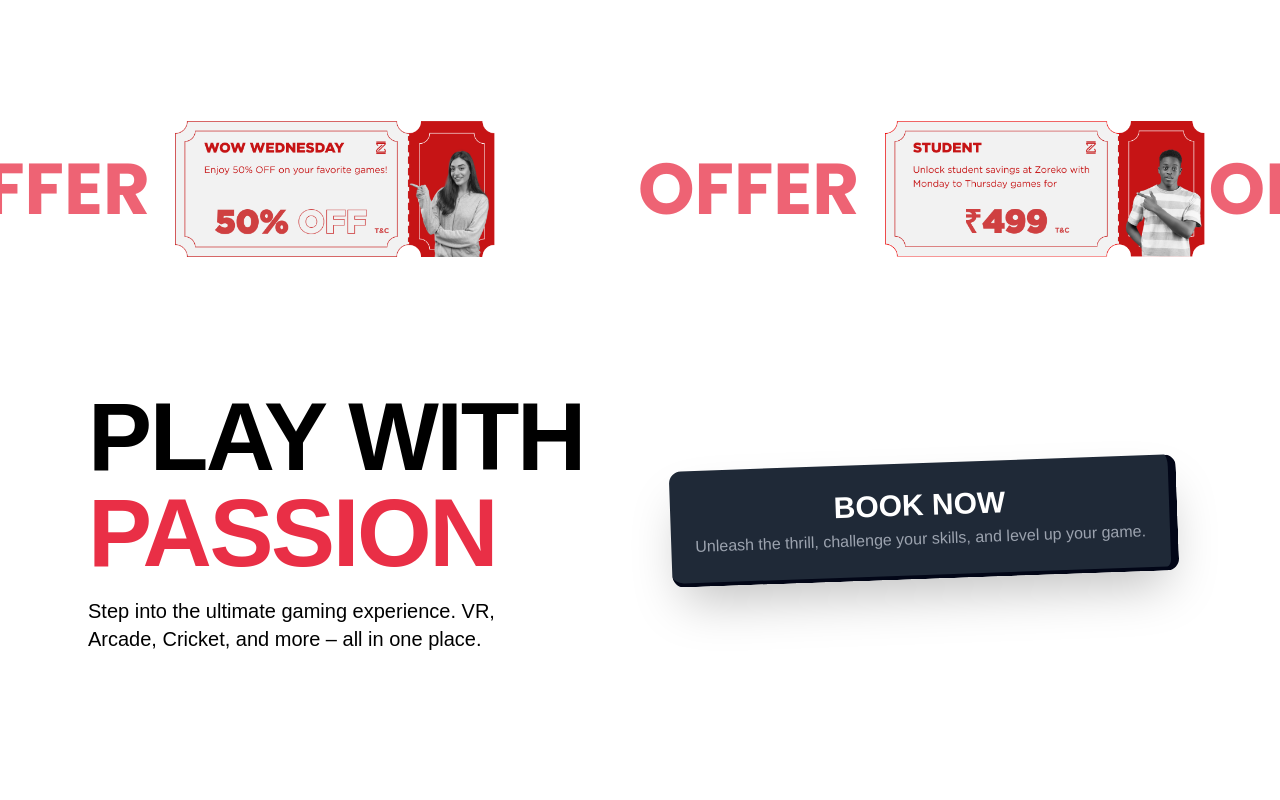
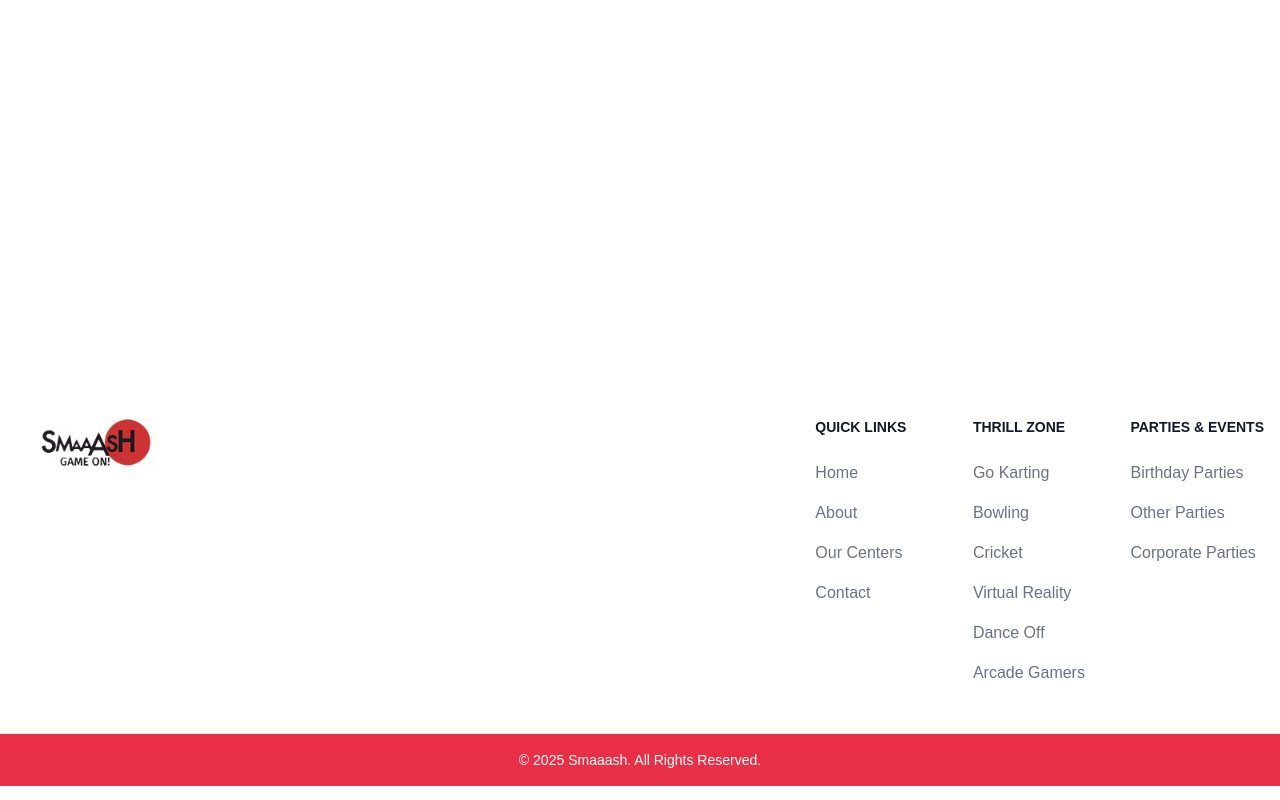
Before and after one commit to Sahilwagh03/Smaaash, a Next.js app: page / in a window 1280 px wide. Shown: the part 3280-4080 px from the top of the page. Built offline with nearby package versions, Linux system fonts and the light colour scheme.

Commit message:
fix - changed the animation

```diff
--- a/src/components/Pages/HomePage.tsx
+++ b/src/components/Pages/HomePage.tsx
@@ -16,7 +16,7 @@
             <Hero enableVideo />
             <SmaaashHighlights />
             <OurCenter />
-            <CustomMarquee />
+            {/* <CustomMarquee /> */}
             <CallToAction/>
             <SocialFloating />
         </>
--- a/src/components/callToAction.tsx
+++ b/src/components/callToAction.tsx
@@ -1,29 +1,106 @@
 'use client'
-import React from 'react'
-import { Button } from './ui/button'
-import Image from 'next/image'
+import React, { useRef } from 'react';
+import { useGSAP } from '@gsap/react';
+import gsap from 'gsap';
+import { ScrollTrigger } from 'gsap/ScrollTrigger';
+import { Button } from './ui/button';
+import Image from 'next/image';
 
-type Props = {}
+type Props = {};
 
 function CallToAction({ }: Props) {
+  const sectionRef = useRef<HTMLDivElement>(null);
+  const playWithRef = useRef<HTMLSpanElement>(null);
+  const passionRef = useRef<HTMLSpanElement>(null);
+  const textRef = useRef<HTMLParagraphElement>(null);
+  const buttonRef = useRef<HTMLDivElement>(null);
+
+  // Register ScrollTrigger plugin
+  gsap.registerPlugin(ScrollTrigger);
+
+  const { contextSafe } = useGSAP(() => {
+    // Create timeline for sequential text animation
+    const textTimeline = gsap.timeline({
+      scrollTrigger: {
+        trigger: sectionRef.current,
+        start: 'top 65%',
+        end: 'bottom 0%',
+        toggleActions: 'play none none reverse',
+      }
+    });
+
+    // Animate "Play with" first
+    textTimeline.from(playWithRef.current, {
+      x: -500,
+      opacity: 0,
+      duration: 0.8,
+      ease: 'power3.out',
+    })
+    // Then animate "Passion" with a more dynamic effect
+    .from(passionRef.current, {
+      x: -200,
+      y: 50,
+      opacity: 0,
+      duration: 0.6,
+      ease: 'back.out(1.7)',
+      clearProps: "all"
+    }, "-=0.2")
+    // Animate the description text
+    .from(textRef.current, {
+      y: 50,
+      opacity: 0,
+      duration: 0.8,
+      ease: 'power3.out',
+    }, "-=0.3")
+    // Finally, animate the button
+    .from(buttonRef.current, {
+      rotation: -10,
+      scale: 0.8,
+      opacity: 0,
+      duration: 1,
+      ease: 'elastic.out(1, 0.5)',
+    }, "-=0.5");
+
+  }, []);
+
+  const handleBookingEnter = contextSafe(() => {
+    gsap.to(buttonRef.current, {
+      rotate: '0deg',
+      duration: 1,
+      ease: 'elastic.out(1, 0.5)',
+    });
+  });
+
+  const handleBookingLeave = contextSafe(() => {
+    gsap.to(buttonRef.current, {
+      rotate: '-2deg',
+      duration: 1,
+      ease: 'elastic.out(1, 0.5)',
+    });
+  });
 
   return (
-    <section id='call-to-action' className='callout-section relative py-7 lg:py-14 h-auto w-full'>
+    <section ref={sectionRef} className='callout-section relative h-auto w-full'>
       <div className="p-10 sm:p-10 m-5 rounded-3xl bg-white text-black flex items-center justify-center overflow-hidden">
         <div className="w-full max-w-6xl px-4 sm:px-6">
           <div className="grid grid-cols-1 gap-8 lg:grid-cols-2">
-
             <div className="flex flex-col justify-center text-center lg:text-left z-10">
-              <h1 className="text-4xl sm:text-4xl md:text-5xl lg:text-8xl font-extrabold uppercase leading-tight tracking-tight">
-                Play with <span className="text-brand_primary">Passion</span>
+              <h1 className="text-4xl sm:text-4xl md:text-5xl lg:text-7xl font-extrabold uppercase leading-tight tracking-tight">
+                <span ref={playWithRef} className="inline-block">Play with</span>{' '}
+                <span ref={passionRef} className="sm:text-4xl md:text-5xl lg:text-8xl text-brand_primary inline-block">Passion</span>
               </h1>
-              <p className="mt-4 text-base sm:text-lg md:text-xl font-medium  text-balance">
+              <p ref={textRef} className="mt-4 text-base sm:text-lg md:text-xl font-medium text-balance">
                 Step into the ultimate gaming experience. VR, Arcade, Cricket, and more – all in one place.
               </p>
             </div>
 
             <div className="relative flex items-center sm:m-10">
-              <div className="cursor-pointer relative z-10 bg-gray-800 p-4 sm:p-6 -right-1/2 -translate-x-1/2 grow text-center shadow-2xl -rotate-2 rounded-xl text-nowrap border-slate-950 border-b-4 border-r-8">
+              <div
+                ref={buttonRef}
+                onMouseEnter={handleBookingEnter}
+                onMouseLeave={handleBookingLeave}
+                className="cursor-pointer relative z-10 bg-gray-800 p-4 sm:p-6 -right-1/2 -translate-x-1/2 grow text-center shadow-2xl -rotate-2 rounded-xl text-nowrap border-slate-950 border-b-4 border-r-8"
+              >
                 <h2 className="text-2xl sm:text-3xl font-bold uppercase text-white">
                   Book Now
                 </h2>
@@ -36,7 +113,7 @@
         </div>
       </div>
     </section>
-  )
+  );
 }
 
-export default CallToAction
+export default CallToAction;
--- a/src/components/cursorFollowing.tsx
+++ b/src/components/cursorFollowing.tsx
@@ -41,8 +41,8 @@
 
   useGSAP(() => {
     gsap.to(cursorRef.current, {
-      width: isHovering ? "45px" : "20px",
-      height: isHovering ? "45px" : "20px",
+      width: isHovering ? "30px" : "20px",
+      height: isHovering ? "30px" : "20px",
       ease: "power3.out", // Smooth easing
       duration: 0.4, // Reduced duration for a snappier feel
     });
@@ -61,7 +61,7 @@
       }}
     >
       {isHovering && (
-        <ArrowRight className="text-white"/>
+        <ArrowRight className="w-5 h-5 text-white"/>
       )}
     </div>
   );
--- a/src/components/footer.tsx
+++ b/src/components/footer.tsx
@@ -1,15 +1,15 @@
 import React from 'react';
 import Image from 'next/image';
 import Link from 'next/link';
-import { navigationLinks ,thrillZoneActivities, partiesAndEvents } from '@/constant/navigationLink';
+import { navigationLinks, thrillZoneActivities, partiesAndEvents } from '@/constant/navigationLink';
 
 const Footer = () => {
   const currentYear = new Date().getFullYear();
 
   return (
     <footer className="bg-white dark:bg-gray-900">
-      <div className="mx-auto w-full max-w-screen-xl p-4 py-6 lg:py-8">
-        <div className="md:flex md:justify-between">
+      <div className="mx-auto w-full max-w-screen-xl pt-6 lg:pt-8">
+        <div className="md:flex md:justify-between px-4">
           <div className="mb-6 md:mb-0">
             <a href="/" className="flex items-center">
               <Image
@@ -66,9 +66,9 @@
             </div>
           </div>
         </div>
-        <hr className="my-6 border-gray-200 sm:mx-auto dark:border-gray-700 lg:my-8" />
-        <div className="sm:flex sm:items-center sm:justify-between">
-          <span className="text-sm text-gray-500 sm:text-center dark:text-gray-400">
+        <hr className="mt-6 border-gray-200 sm:mt-auto dark:border-gray-700 lg:mt-8" />
+        <div className="flex items-center justify-center py-3 sm:py-auto lg:py-4 px-4 bg-brand_primary">
+          <span className="text-sm text-white sm:text-center dark:text-white">
             © {currentYear} <a href="/" className="hover:underline">Smaaash</a>. All Rights Reserved.
           </span>
         </div>
--- a/src/components/ourCenter.tsx
+++ b/src/components/ourCenter.tsx
@@ -108,13 +108,13 @@
     };
 
     return (
-        <section ref={containerRef} id='our-centers' className='bg-white dark:bg-black relative z-10 px-2 md:px-5 py-7 lg:py-14 flex justify-center items-center'>
+        <section ref={containerRef} id='our-centers' className='bg-white dark:bg-black relative z-10 px-2 md:px-5 py-4 flex justify-center items-center'>
             <div className='our-center-wrapper h-full w-full container flex gap-5 lg:gap-0 flex-col lg:flex-row justify-center items-center'>
                 <Heading className='lg:hidden font-bold'>Our centers</Heading>
                 <ul className='grid grid-cols-2 lg:grid-cols-1 gap-x-8 md:gap-x-16 lg:gap-0 lg:justify-items-center items-center list-none'>
                     {cities.map((city, index) => (
                         <li key={index} ref={el => { cityRefs.current[index] = el }} className='relative w-fit z-[1] my-3 opacity-0'>
-                            <div className='city text-2xl md:text-5xl lg:text-7xl font-main font-black relative opacity-[2] scale-[1] overflow-hidden'
+                                                        <div className='city text-2xl md:text-5xl lg:text-7xl font-main font-black relative opacity-[2] scale-[1] overflow-hidden'
                                 onMouseEnter={isMobile ? undefined : (e) => handleUpAnimation(e, city)} // Disable hover on mobile
                                 onMouseLeave={isMobile ? undefined : handledDownAnimation}> {/* Disable hover on mobile */}
 
```
